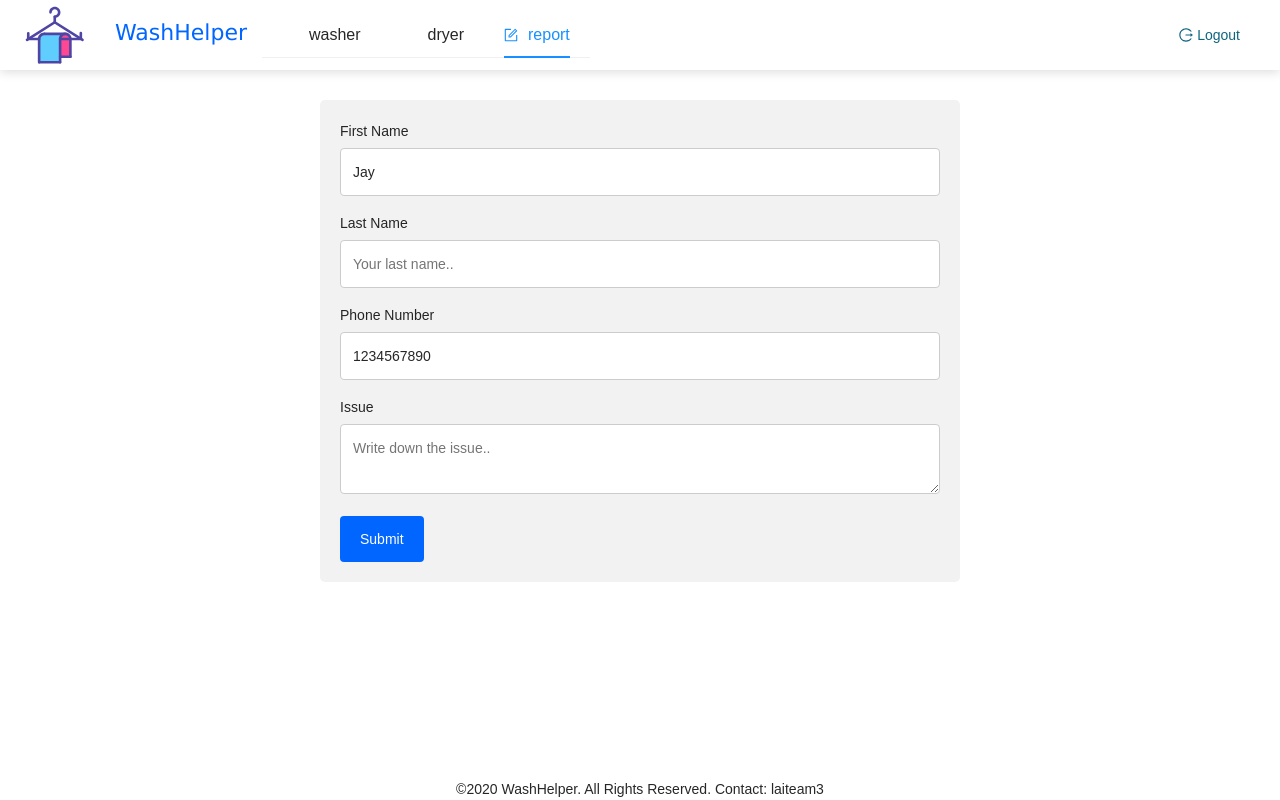
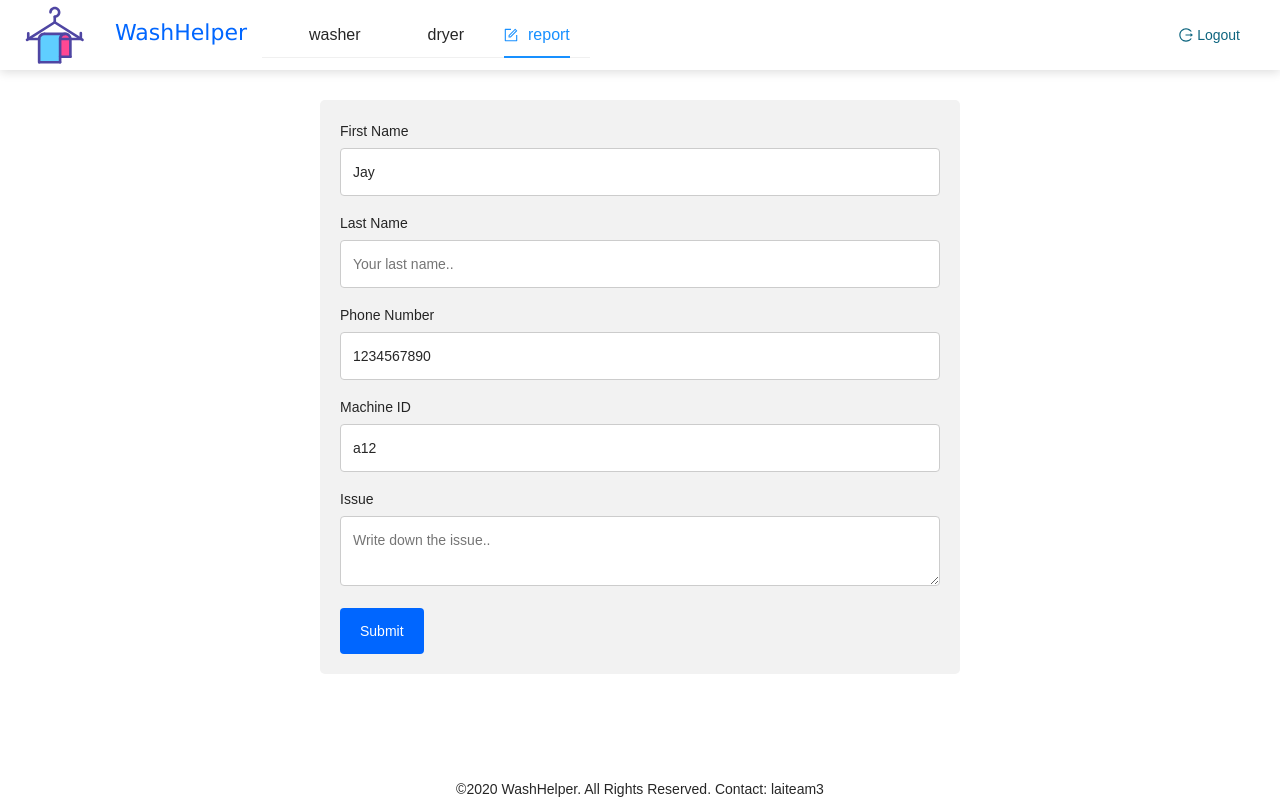
Before and after one commit to mrkidding/wash, a React (Create React App) app: page / in a window 1280 px wide. Both pictures are taken after a click on the item "report". Built offline with nearby package versions, Linux system fonts and the light colour scheme.

Commit message:
add machine Id

```diff
--- a/src/components/Main.js
+++ b/src/components/Main.js
@@ -10,7 +10,7 @@ class Main extends Component {
         return <NavBar machineType="dryer"/>;
     }
     getReport = () => {
-        return <Report firstName = "Jay"  phone = "1234567890" />;
+        return <Report firstName = "Jay"  phone = "1234567890" machineId ='a12' />;
     }
     render() {
         return (
--- a/src/components/Report.js
+++ b/src/components/Report.js
@@ -9,6 +9,7 @@ class Report extends Component {
             firstName : this.props.firstName,
             lastName : this.props.lastName,
             phone: this.props.phone,
+            machineId : this.props.machineId,
             issue: ''
         }
     }
@@ -29,6 +30,10 @@ class Report extends Component {
                     <input type="tel" id="phone" name="phone" placeholder="Your phone number.." value = {this.state.phone}
                     onChange={e => this.setState({ phone: e.target.value})}></input>
 
+                    <label htmlFor="machineId"> Machine ID</label>
+                    <input type="text" id="machineId" name="machineId" placeholder="The machine id" value = {this.state.machineId}
+                    onChange={e => this.setState({ lastName: e.target.value})}></input>
+
                     <label htmlFor="issue">Issue</label>
                     <textarea id="issue" name="issue" placeholder="Write down the issue.."
                         onChange={e => this.setState({ issue: e.target.value})}></textarea>
@@ -44,6 +49,7 @@ class Report extends Component {
             firstName : this.state.firstName,
             lastName : this.state.lastName,
             phone: this.state.phone,
+            machineId : this.state.machineId,
             issue: this.state.issue
         }
         console.log(data);
```
